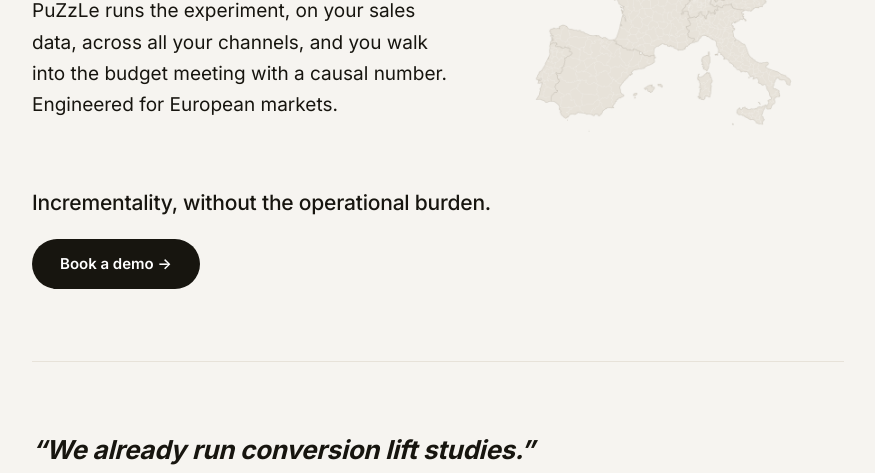
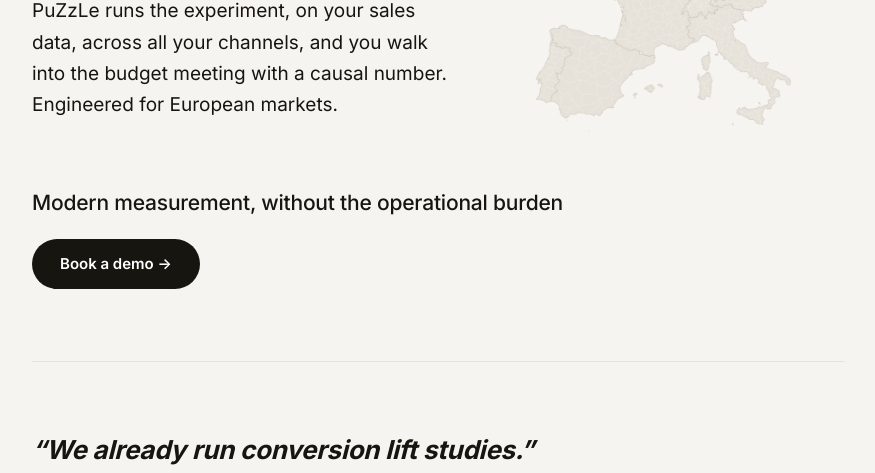
Before and after one commit to LeChiffr3/gracq, a plain HTML site: page puzzle/index.html in a window 1280 px wide. Shown: the part 327-800 px from the top of the page, without its empty margins (202-1077 px from the left). Drawn offline with nearby package versions, Linux system fonts and the light colour scheme.

Commit message:
Update index.html

```diff
--- a/puzzle/index.html
+++ b/puzzle/index.html
@@ -162,7 +162,7 @@
     <img class="hero-map" src="images/coverage-edma.png"
          alt="The eDMA layer: eleven European markets divided into ~1,000 test units">
   </div>
-  <p class="tagline">Incrementality, without the operational burden.</p>
+  <p class="tagline">Modern measurement, without the operational burden</p>
   <p><a class="btn" href="https://calendar.app.google/u9vBCoRrX3EHFTzs7">Book a demo →</a></p>
 
   <hr class="divider">
```
